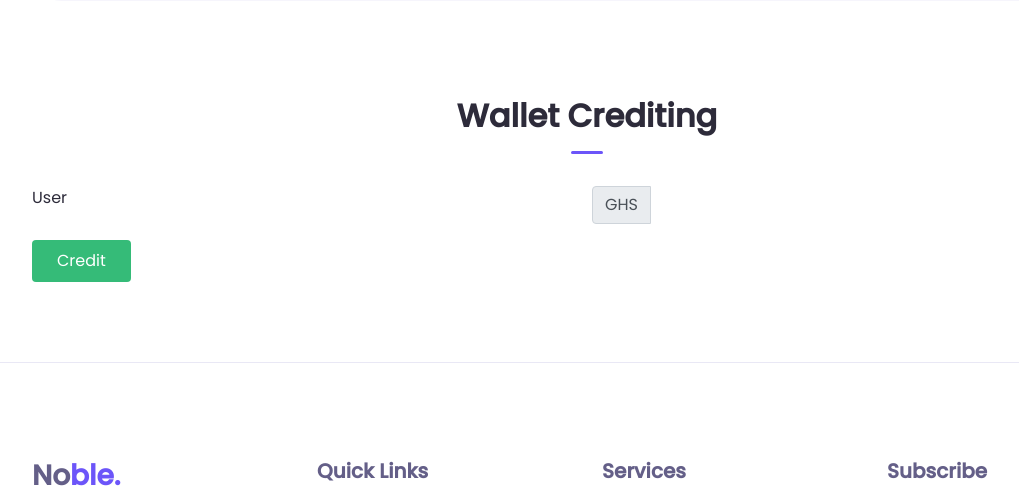
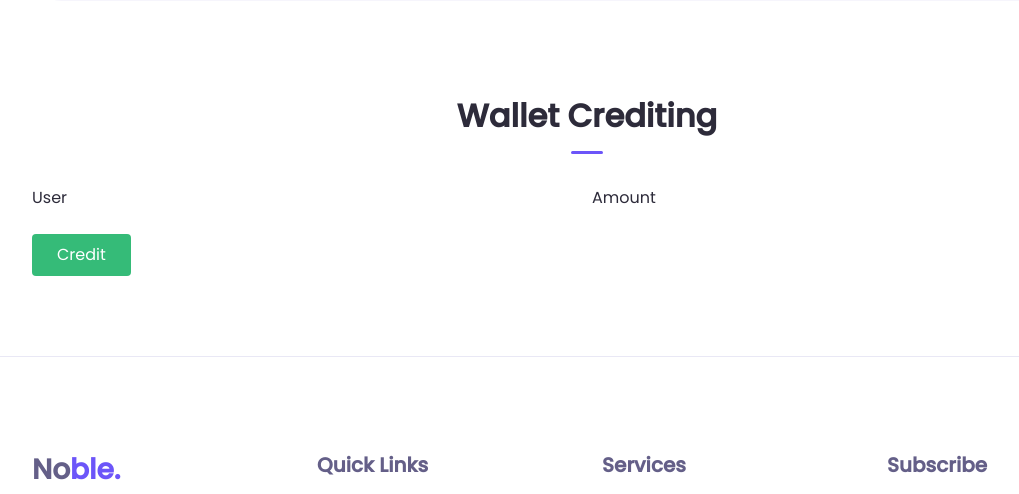
Before and after one commit to JAYCEHTECH/noble, a Django app: template intel_app/templates/layouts/services/credit.html in a window 1280 px wide. Shown: the part 367-861 px from the top of the page, without its empty margins (53-1072 px from the left). Run offline with Django 4.2, Linux system fonts and the light colour scheme; the template is opened without the code that fills it, so the values that code supplies are empty; some libraries are stand-ins or nearby versions; some web fonts are replaced.

Commit message:
added wallet balance

```diff
--- a/intel_app/forms.py
+++ b/intel_app/forms.py
@@ -33,4 +33,4 @@ class MTNForm(forms.Form):
 class CreditUserForm(forms.Form):
     user = forms.ModelChoiceField(queryset=models.CustomUser.objects.all(), to_field_name='username', empty_label=None,
                                   widget=forms.Select(attrs={'class': 'form-control airtime-input'}))
-    amount = forms.FloatField(widget=forms.NumberInput(attrs={'class': 'form-control', 'placeholder': '100'}))
+    amount = forms.FloatField(widget=forms.NumberInput(attrs={'class': 'form-control', 'placeholder': 'GHS 100'}))
--- a/intel_app/templates/layouts/services/credit.html
+++ b/intel_app/templates/layouts/services/credit.html
@@ -43,14 +43,10 @@
                   {{form.user}}
                 </div>
                 <div class="form-group col-md-6">
-                  <div class="input-group">
-                  <div class="input-group-prepend">
-                    <span class="input-group-text" id="basic-addon1">GHS</span>
-                  </div>
+                  <label>Amount</label>
                   {{ form.amount }}
                 </div>
                   </div>
-              </div>
               <button type="submit" class="btn btn-success"> Credit </button>
             </form>
           </div>
--- a/intel_app/views.py
+++ b/intel_app/views.py
@@ -347,6 +347,7 @@ def credit_user(request):
                 user_needed.wallet += float(amount)
             user_needed.save()
             print(user_needed.username)
+            messages.success(request, "Crediting Successful")
             return redirect('credit_user')
     context = {'form': form}
     return render(request, "layouts/services/credit.html", context=context)
```
